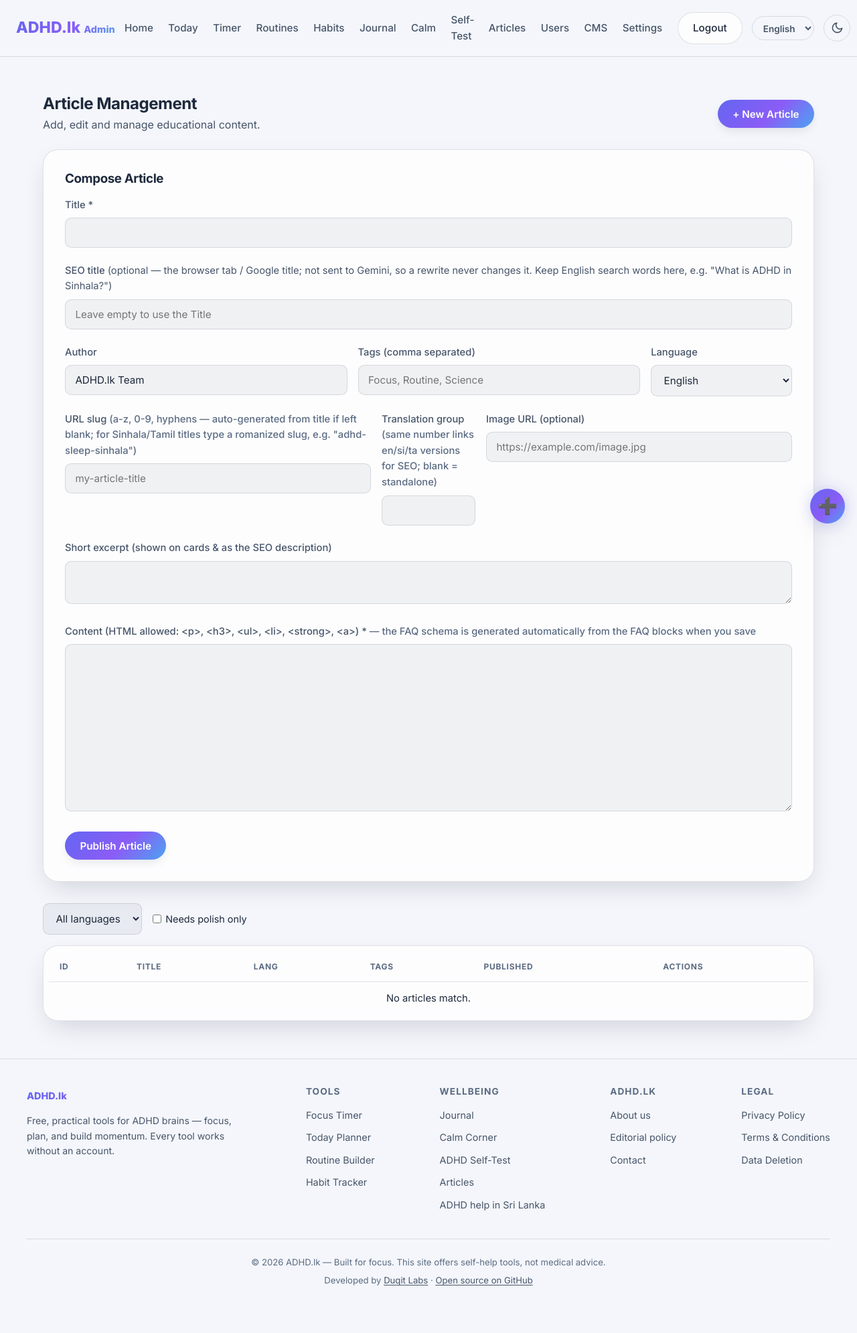
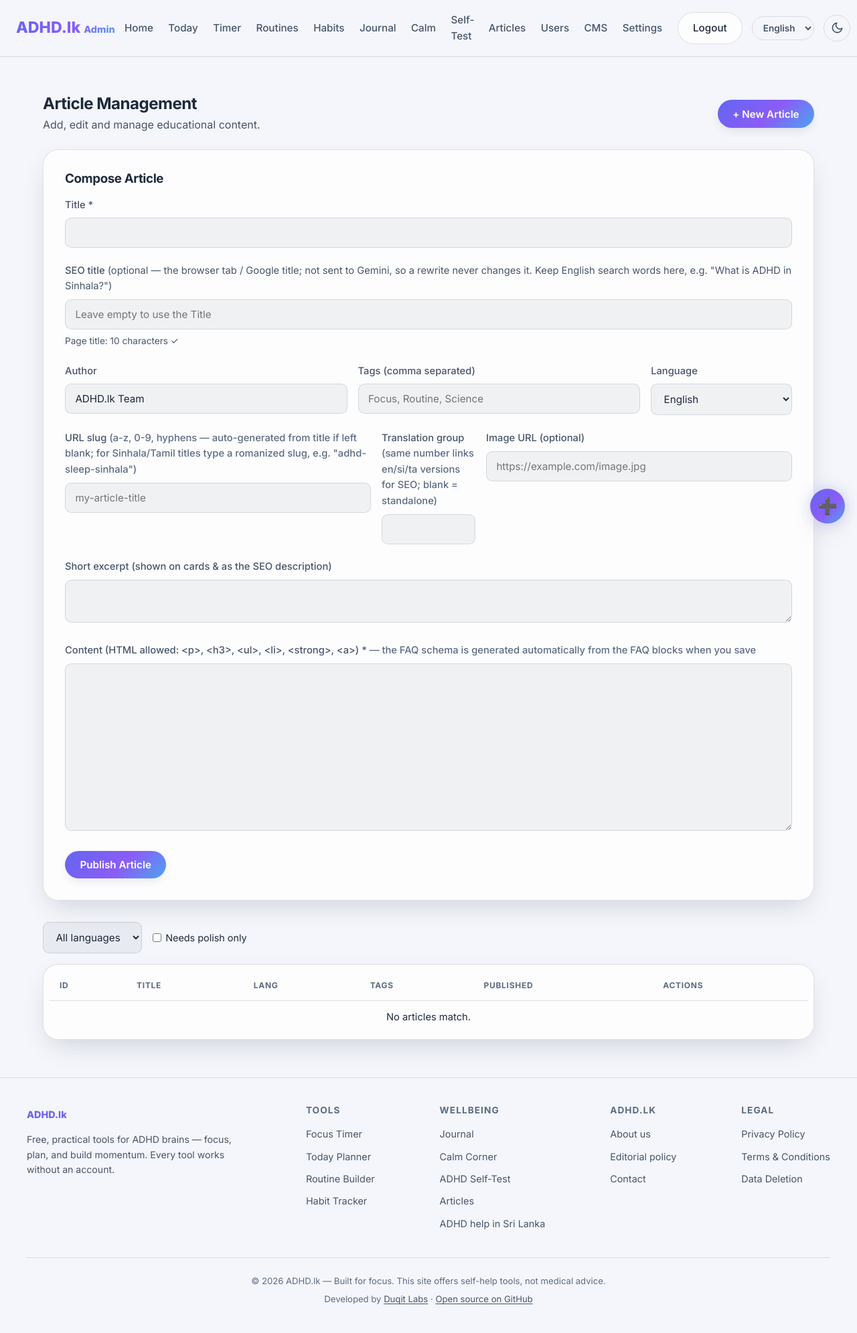
Before and after one commit to Duqit/adhd.lk, a PHP site: page /admin_articles in a window 1280 px wide, after a click on "+ New Article". Shown: the whole page at 67% size. Before the commit the page ends 1920 px from the top, so only its background shows below. Run offline with PHP 8.4, Linux system fonts and the light colour scheme; the visitor is signed in with stand-in values (Sample User, id 1); data that the repository does not hold is empty.

Commit message:
Speed and privacy: drop empty Tag Manager, self-host Inter, title length helper
- Remove Google Tag Manager: the container has no tags, so it only added
  ~115 KB per first visit. gtag.js (which records Analytics) stays, still
  skipped under Do Not Track / Global Privacy Control.
- Serve Inter from /assets/fonts (SIL OFL) instead of Google Fonts: no
  render-blocking third-party stylesheet and no visitor IPs sent to Google.
- Privacy policy: drop the Tag Manager mention (en/si/ta), update the date.
- CMS: live page-title length counter and a "title too long" badge, using
  article_page_title(), now shared with article.php.

Co-Authored-By: Claude Opus 5.5 <noreply@anthropic.com>

```diff
--- a/public_html/admin_articles.php
+++ b/public_html/admin_articles.php
@@ -228,14 +228,14 @@ try {
     $params = [];
     if ($f_lang !== '') { $where[] = 'lang = ?'; $params[] = $f_lang; }
     if ($f_needs) { $where[] = 'polished_at IS NULL'; }
-    $stmt = $pdo->prepare("SELECT id, title, author, tags, lang, slug, created_at, polished_at FROM articles"
+    $stmt = $pdo->prepare("SELECT id, title, meta_title, author, tags, lang, slug, created_at, polished_at FROM articles"
         . ($where ? ' WHERE ' . implode(' AND ', $where) : '') . " ORDER BY created_at DESC, id DESC");
     $stmt->execute($params);
     $articles = $stmt->fetchAll();
     $progress = $pdo->query("SELECT lang, COUNT(*) AS total, SUM(polished_at IS NOT NULL) AS done FROM articles GROUP BY lang")->fetchAll();
 } catch (Throwable $e) {
     $has_polish = false;
-    $stmt = $pdo->prepare("SELECT id, title, author, tags, lang, slug, created_at FROM articles"
+    $stmt = $pdo->prepare("SELECT id, title, meta_title, author, tags, lang, slug, created_at FROM articles"
         . ($f_lang !== '' ? ' WHERE lang = ?' : '') . " ORDER BY created_at DESC, id DESC");
     $stmt->execute($f_lang !== '' ? [$f_lang] : []);
     $articles = $stmt->fetchAll();
@@ -329,6 +329,7 @@ try {
                 <div class="form-group">
                     <label>SEO title <span style="color: var(--text-secondary); font-weight: 400;">(optional — the browser tab / Google title; not sent to Gemini, so a rewrite never changes it. Keep English search words here, e.g. "What is ADHD in Sinhala?")</span></label>
                     <input type="text" name="meta_title" class="form-control" maxlength="255" value="<?php echo htmlspecialchars($editing['meta_title'] ?? ''); ?>" placeholder="Leave empty to use the Title">
+                    <div id="title-length" style="font-size: 0.85rem; margin-top: 0.4rem; color: var(--text-secondary);" aria-live="polite"></div>
                 </div>
 
                 <div style="display: flex; gap: 1rem; flex-wrap: wrap;">
@@ -421,6 +422,9 @@ try {
                             </a>
                             <?php if (!empty($article['polished_at'])): ?>
                                 <span class="badge lang" title="Rewritten with Gemini on <?php echo date('M d, Y', strtotime($article['polished_at'])); ?>" style="margin-left: 0.35rem; text-transform: none;">✨ polished</span>
+                            <?php endif; ?>
+                            <?php $title_len = mb_strlen(article_page_title($article)); if ($title_len > ARTICLE_TITLE_MAX): ?>
+                                <span class="badge" title="Page title is <?php echo $title_len; ?> characters — Google shows about <?php echo ARTICLE_TITLE_MAX; ?>. Set a shorter SEO title." style="margin-left: 0.35rem; text-transform: none; background: rgba(251, 191, 36, 0.15); color: var(--color-warn);">✂ title <?php echo $title_len; ?></span>
                             <?php endif; ?>
                         </td>
                         <td><span class="badge lang"><?php echo htmlspecialchars($article['lang'] ?: 'en'); ?></span></td>
@@ -558,4 +562,24 @@ try {
 })();
 </script>
 <?php endif; ?>
+<script>
+// Live length of the <title> this article will get (same rule as article_page_title()).
+(function () {
+    var out = document.getElementById('title-length');
+    var form = out && out.closest('form');
+    if (!form) return;
+    var title = form.querySelector('[name="title"]');
+    var meta = form.querySelector('[name="meta_title"]');
+    var MAX = <?php echo ARTICLE_TITLE_MAX; ?>;
+    function update() {
+        var t = meta.value.trim() || (Array.from(title.value).length <= 58 ? title.value + ' | ADHD.lk' : title.value);
+        var n = Array.from(t).length;
+        out.textContent = 'Page title: ' + n + ' characters' + (n > MAX ? ' — Google shows about ' + MAX + '; shorten it here.' : ' ✓');
+        out.style.color = n > MAX ? 'var(--color-warn)' : 'var(--text-secondary)';
+    }
+    title.addEventListener('input', update);
+    meta.addEventListener('input', update);
+    update();
+})();
+</script>
 <?php require_once 'includes/footer.php'; ?>
--- a/public_html/css/style.css
+++ b/public_html/css/style.css
@@ -2,6 +2,24 @@
    ADHD.lk — Design System v2
    Calm, low-clutter dark theme built for ADHD-friendly focus.
    ============================================================ */
+
+/* Inter (variable, 400–800), self-hosted — SIL Open Font License, see assets/fonts/OFL.txt */
+@font-face {
+  font-family: 'Inter';
+  font-style: normal;
+  font-weight: 400 800;
+  font-display: swap;
+  src: url('../assets/fonts/inter-latin-ext.woff2') format('woff2');
+  unicode-range: U+0100-02BA, U+02BD-02C5, U+02C7-02CC, U+02CE-02D7, U+02DD-02FF, U+0304, U+0308, U+0329, U+1D00-1DBF, U+1E00-1E9F, U+1EF2-1EFF, U+2020, U+20A0-20AB, U+20AD-20C4, U+2113, U+2C60-2C7F, U+A720-A7FF;
+}
+@font-face {
+  font-family: 'Inter';
+  font-style: normal;
+  font-weight: 400 800;
+  font-display: swap;
+  src: url('../assets/fonts/inter-latin.woff2') format('woff2');
+  unicode-range: U+0000-00FF, U+0131, U+0152-0153, U+02BB-02BC, U+02C6, U+02DA, U+02DC, U+0304, U+0308, U+0329, U+2000-206F, U+20AC, U+2122, U+2191, U+2193, U+2212, U+2215, U+FEFF, U+FFFD;
+}
 
 :root {
   /* Palette */
--- a/public_html/includes/article_links.php
+++ b/public_html/includes/article_links.php
@@ -25,3 +25,14 @@ function normalize_article_links($html, $pdo, &$unknown = null) {
             return 'href="/article/' . $row['id'] . '-' . $row['slug'] . $m[2] . '"';
         }, $html);
 }
+
+// The <title> an article page uses. meta_title (admin "SEO title") wins: it keeps English
+// search terms on si/ta pages and is never sent through the Gemini rewrite, so a polish
+// can't drop them. Shared by article.php and the CMS length warning.
+function article_page_title(array $a) {
+    if (!empty($a['meta_title'])) return $a['meta_title'];
+    return mb_strlen($a['title']) <= 58 ? $a['title'] . ' | ADHD.lk' : $a['title'];
+}
+
+// Google shows roughly the first 60 characters of a title in results.
+define('ARTICLE_TITLE_MAX', 60);
--- a/public_html/includes/header.php
+++ b/public_html/includes/header.php
@@ -94,20 +94,12 @@ function nav_active($page, $current) {
     </script>
     <?php endif; ?>
     <?php if (isset($page_jsonld)) { echo $page_jsonld; } ?>
-    <link rel="preconnect" href="https://fonts.googleapis.com">
-    <link rel="preconnect" href="https://fonts.gstatic.com" crossorigin>
-    <!-- Google Tag Manager + Google tag (gtag.js) — skipped when the browser sends
-         Do Not Track or Global Privacy Control, as the privacy policy promises. -->
+    <!-- Google Analytics 4 (gtag.js) — skipped when the browser sends Do Not Track
+         or Global Privacy Control, as the privacy policy promises. -->
     <script>
       window.dataLayer = window.dataLayer || [];
       function gtag(){dataLayer.push(arguments);}
       if (!(navigator.doNotTrack === '1' || window.doNotTrack === '1' || navigator.globalPrivacyControl === true)) {
-        (function(w,d,s,l,i){w[l]=w[l]||[];w[l].push({'gtm.start':
-        new Date().getTime(),event:'gtm.js'});var f=d.getElementsByTagName(s)[0],
-        j=d.createElement(s),dl=l!='dataLayer'?'&l='+l:'';j.async=true;j.src=
-        'https://www.googletagmanager.com/gtm.js?id='+i+dl;f.parentNode.insertBefore(j,f);
-        })(window,document,'script','dataLayer','GTM-M8GBPL3W');
-
         var g = document.createElement('script');
         g.async = true;
         g.src = 'https://www.googletagmanager.com/gtag/js?id=G-5NBM71X3E6';
@@ -116,10 +108,10 @@ function nav_active($page, $current) {
         gtag('config', 'G-5NBM71X3E6');
       }
     </script>
-    <!-- End Google Tag Manager -->
 
-    <link href="https://fonts.googleapis.com/css2?family=Inter:wght@400;500;600;700;800&display=swap" rel="stylesheet">
-    <link rel="stylesheet" href="/css/style.css?v=20261011a">
+    <!-- Inter is served from this site (assets/fonts, SIL OFL) — no request to Google Fonts. -->
+    <link rel="preload" href="/assets/fonts/inter-latin.woff2" as="font" type="font/woff2" crossorigin>
+    <link rel="stylesheet" href="/css/style.css?v=20261108a">
 
     <!-- PWA Meta Tags -->
     <link rel="manifest" href="/manifest.json">
@@ -144,10 +136,6 @@ function nav_active($page, $current) {
     </script>
 </head>
 <body>
-    <!-- Google Tag Manager (noscript) -->
-    <noscript><iframe src="https://www.googletagmanager.com/ns.html?id=GTM-M8GBPL3W"
-    height="0" width="0" style="display:none;visibility:hidden"></iframe></noscript>
-    <!-- End Google Tag Manager (noscript) -->
     <header class="navbar" id="navbar">
         <a href="/" class="logo">ADHD.lk<?php echo $is_admin ? ' <span style="font-size: 0.9rem; color: var(--accent-secondary);">Admin</span>' : ''; ?></a>
         <nav class="nav-links" id="nav-links">
--- a/public_html/lang/en.php
+++ b/public_html/lang/en.php
@@ -469,7 +469,7 @@ return [
                  <p style="margin-top:.75rem;">Your theme choice (dark or light) is stored in localStorage, not a cookie.</p>'],
 
         ['h' => 'Analytics',
-         'b' => '<p>We use <strong>Google Analytics 4</strong> and <strong>Google Tag Manager</strong> on every page to understand which tools people use and where visitors come from. Google receives your IP address, browser and device information, and the pages you view, and sets its own cookies.</p>
+         'b' => '<p>We use <strong>Google Analytics 4</strong> on every page to understand which tools people use and where visitors come from. Google receives your IP address, browser and device information, and the pages you view, and sets its own cookies.</p>
                  <p style="margin-top:.75rem;">We use this only in aggregate, to decide what to build next. We do not sell data, run advertising, or use it to identify individuals. You can block it with any standard ad/tracker blocker or your browser\'s "Do Not Track"/privacy settings, and the site will keep working normally.</p>'],
 
         ['h' => 'Signing in with Google',
--- a/public_html/lang/si.php
+++ b/public_html/lang/si.php
@@ -469,7 +469,7 @@ return [
                  <p style="margin-top:.75rem;">ඔබේ තේමා තේරීම (අඳුරු හෝ ආලෝකමත්) කුකියක නොව localStorage තුළ තැන්පත් වේ.</p>'],
 
         ['h' => 'විශ්ලේෂණ (Analytics)',
-         'b' => '<p>මිනිසුන් භාවිතා කරන මෙවලම් සහ අමුත්තන් පැමිණෙන තැන් තේරුම් ගැනීමට අපි සෑම පිටුවකම <strong>Google Analytics 4</strong> සහ <strong>Google Tag Manager</strong> භාවිතා කරමු. Google වෙත ඔබේ IP ලිපිනය, බ්‍රවුසර සහ උපාංග තොරතුරු, සහ ඔබ බලන පිටු ලැබෙන අතර එය තමන්ගේම කුකීස් සකසයි.</p>
+         'b' => '<p>මිනිසුන් භාවිතා කරන මෙවලම් සහ අමුත්තන් පැමිණෙන තැන් තේරුම් ගැනීමට අපි සෑම පිටුවකම <strong>Google Analytics 4</strong> භාවිතා කරමු. Google වෙත ඔබේ IP ලිපිනය, බ්‍රවුසර සහ උපාංග තොරතුරු, සහ ඔබ බලන පිටු ලැබෙන අතර එය තමන්ගේම කුකීස් සකසයි.</p>
                  <p style="margin-top:.75rem;">අපි මෙය ඊළඟට ගොඩනගන්නේ කුමක්දැයි තීරණය කිරීමට සමස්තයක් ලෙස පමණක් භාවිතා කරමු. අපි දත්ත විකුණන්නේ නැත, දැන්වීම් පළ කරන්නේ නැත, පුද්ගලයන් හඳුනා ගැනීමට භාවිතා කරන්නේද නැත. ඕනෑම සම්මත ad/tracker blocker එකකින් හෝ ඔබේ බ්‍රවුසරයේ රහස්‍යතා සැකසුම් වලින් එය අවහිර කළ හැකි අතර වෙබ් අඩවිය සාමාන්‍ය පරිදි ක්‍රියා කරයි.</p>'],
 
         ['h' => 'Google හරහා පිවිසීම',
--- a/public_html/lang/ta.php
+++ b/public_html/lang/ta.php
@@ -469,7 +469,7 @@ return [
                  <p style="margin-top:.75rem;">உங்கள் தீம் தேர்வு (இருள்/ஒளி) குக்கீயில் அல்ல, localStorage இல் சேமிக்கப்படுகிறது.</p>'],
 
         ['h' => 'அனலிட்டிக்ஸ்',
-         'b' => '<p>எந்தக் கருவிகளை மக்கள் பயன்படுத்துகிறார்கள், பார்வையாளர்கள் எங்கிருந்து வருகிறார்கள் என்பதை அறிய ஒவ்வொரு பக்கத்திலும் <strong>Google Analytics 4</strong> மற்றும் <strong>Google Tag Manager</strong> ஐப் பயன்படுத்துகிறோம். உங்கள் IP முகவரி, உலாவி மற்றும் சாதனத் தகவல், நீங்கள் பார்க்கும் பக்கங்கள் Google க்குச் செல்கின்றன; அது தனது சொந்தக் குக்கீகளையும் அமைக்கிறது.</p>
+         'b' => '<p>எந்தக் கருவிகளை மக்கள் பயன்படுத்துகிறார்கள், பார்வையாளர்கள் எங்கிருந்து வருகிறார்கள் என்பதை அறிய ஒவ்வொரு பக்கத்திலும் <strong>Google Analytics 4</strong> ஐப் பயன்படுத்துகிறோம். உங்கள் IP முகவரி, உலாவி மற்றும் சாதனத் தகவல், நீங்கள் பார்க்கும் பக்கங்கள் Google க்குச் செல்கின்றன; அது தனது சொந்தக் குக்கீகளையும் அமைக்கிறது.</p>
                  <p style="margin-top:.75rem;">அடுத்து எதை உருவாக்குவது என்று முடிவெடுக்க மொத்தமாக மட்டுமே இதைப் பயன்படுத்துகிறோம். தரவை விற்பதில்லை, விளம்பரம் காட்டுவதில்லை, தனிநபர்களை அடையாளம் காண்பதில்லை. எந்த ad/tracker blocker அல்லது உலாவியின் தனியுரிமை அமைப்புகள் மூலமும் இதைத் தடுக்கலாம் — தளம் இயல்பாகவே வேலை செய்யும்.</p>'],
 
         ['h' => 'Google மூலம் உள்நுழைதல்',
--- a/public_html/privacy.php
+++ b/public_html/privacy.php
@@ -9,7 +9,7 @@ require_once "includes/header.php";
     <div style="width: 100%;">
         <h1><?php echo t('priv_title'); ?></h1>
         <p style="color: var(--text-faint); font-size: 0.9rem; margin-bottom: 2rem;">
-            <?php echo t('legal_updated'); ?>: 16 July 2026
+            <?php echo t('legal_updated'); ?>: 8 November 2026
         </p>
 
         <?php foreach (t_arr('priv_sections') as $s): ?>
```
Also changed, not shown: public_html/article.php (+2 -7 lines), public_html/assets/fonts/OFL.txt (added, +92 -0 lines), public_html/assets/fonts/inter-latin-ext.woff2 (added), public_html/assets/fonts/inter-latin.woff2 (added), 1 other file.
